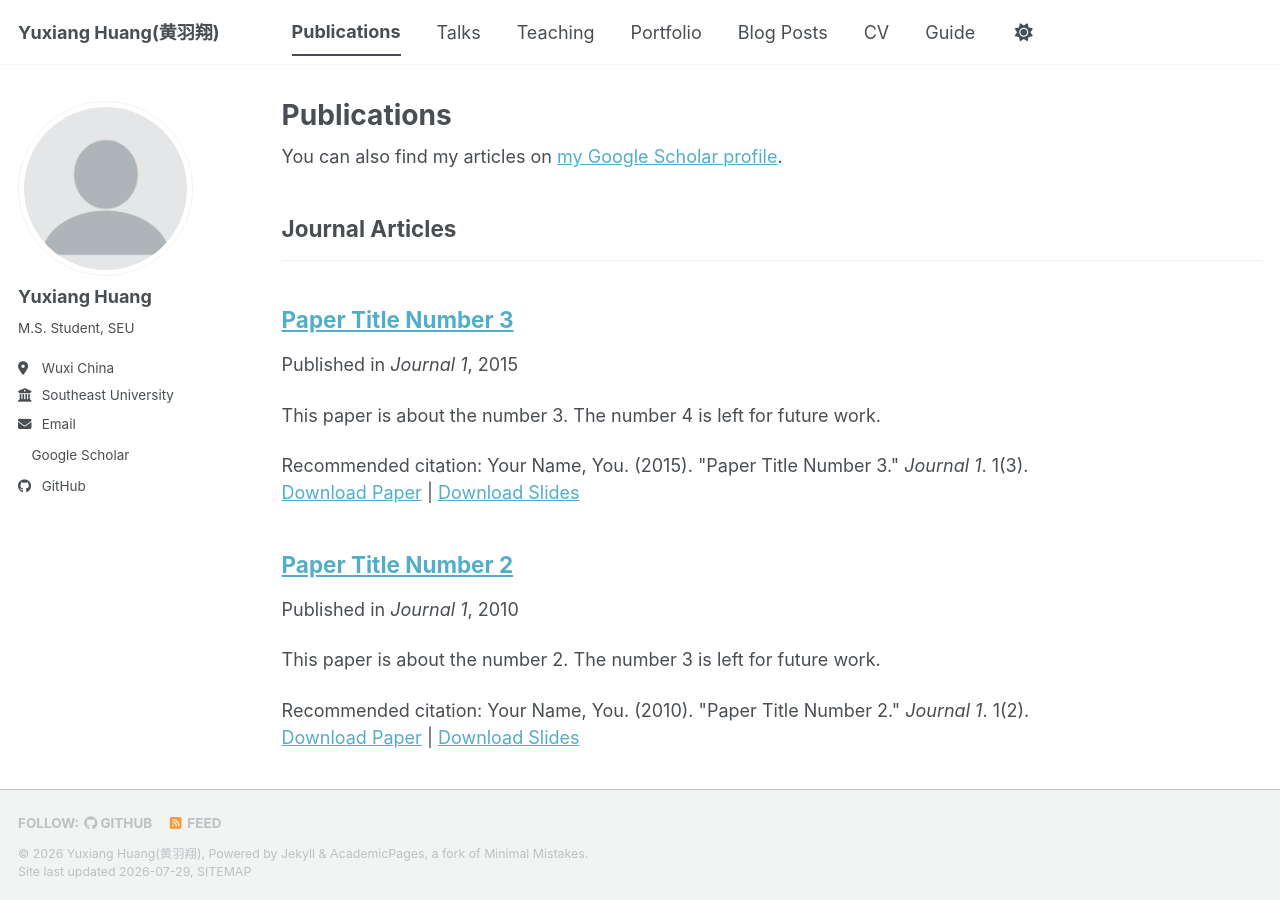
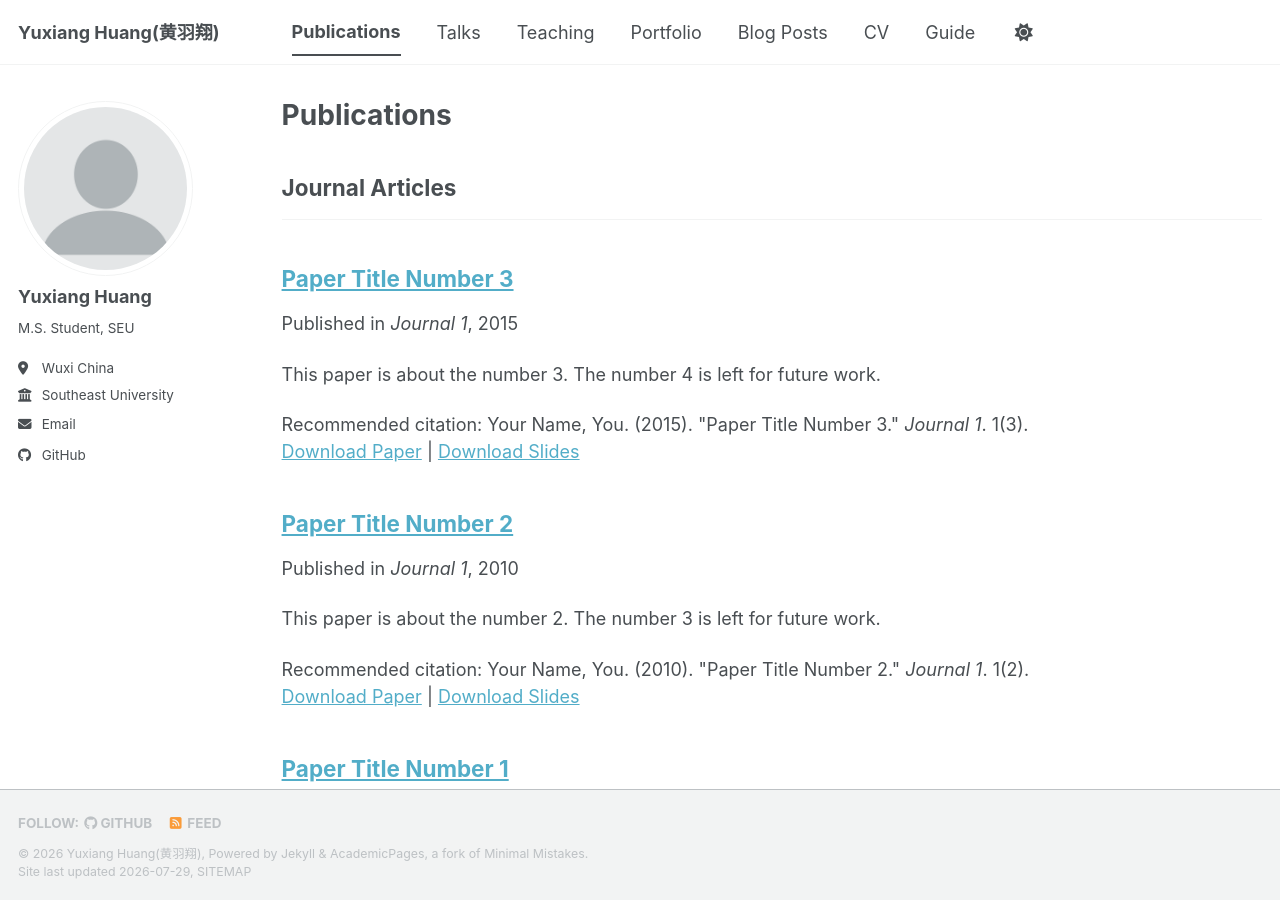
Before and after one commit to yx-huang-cn/yx-huang-cn.github.io, a Jekyll site: the page built from _pages/publications.html, in a window 1280 px wide and 900 px high. Built offline with Jekyll 4.4.1, drawn with Linux system fonts in a browser that asks for light colours; a style sheet for code colours, icons or effects is not loaded; part of the change alters nothing that is shown.

Commit message:
Change email and update Google Scholar link
Updated email and Google Scholar link in config.

```diff
--- a/_config.yml
+++ b/_config.yml
@@ -30,12 +30,12 @@ author:
   location         : "Wuxi China"
   employer         : "Southeast University"
   uri              : # URL
-  email            : "none@example.org"
+  email            : "yuxiang-huang@hotmail.com"
 
   # Academic websites
   academia         : # URL
   arxiv            : # URL - Update with the correct link to your profile
-  googlescholar    : ""
+  googlescholar    : #""
   inspire-hep      : # URL
   impactstory      : # URL
   orcid            : #""
```
